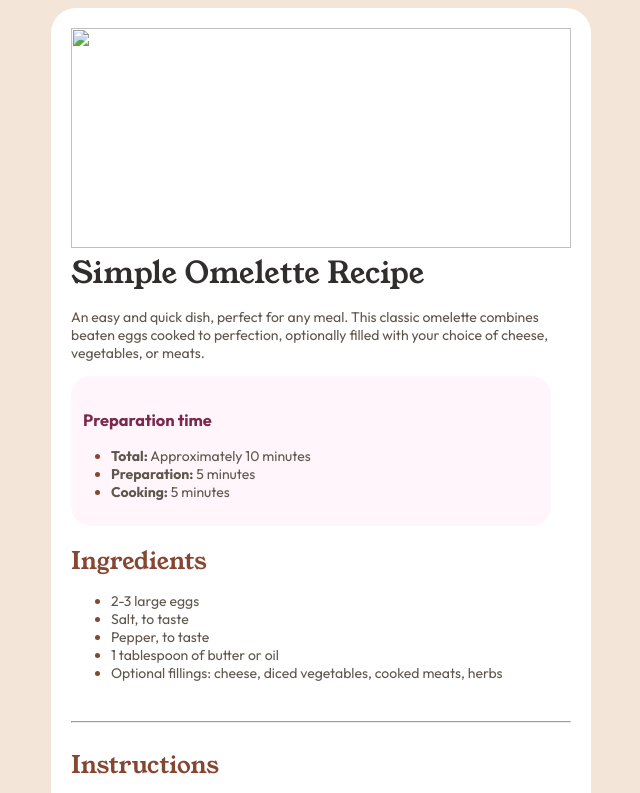
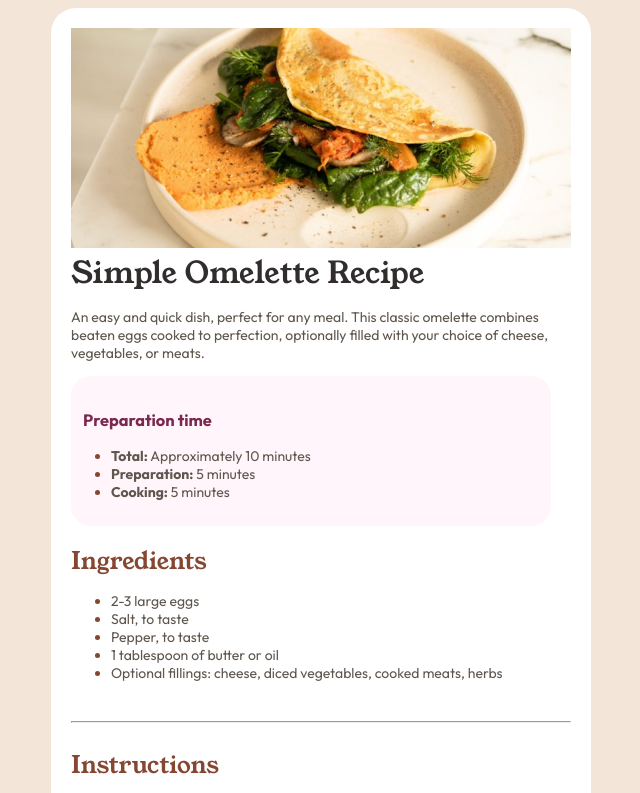
Before and after one commit to aayrt4/omelette_recipe, a plain HTML site: page Recipe/index.html in a window 1280 px wide. Shown: the top 793 px of the page, without its empty margins (189-829 px from the left). Drawn offline with Linux system fonts and the light colour scheme.

Commit message:
Update index.html

```diff
--- a/Recipe/index.html
+++ b/Recipe/index.html
@@ -11,9 +11,6 @@
   <link href="https://fonts.googleapis.com/css2?family=Young+Serif&display=swap" rel="stylesheet">
 
 
-  <link rel="icon" type="image/png" sizes="32x32" href="./assets/images/favicon-32x32.png">
-
-
   <title>Frontend Mentor | Recipe page</title>
 
 </head>
@@ -21,7 +18,7 @@
   <div style="width: 800px; margin:0 auto;">
 <div class="header">
   <div id="rcorners1">
-    <img src="Recipe/styles/image-omelette.jpeg"width="500"
+    <img src="https://github.com/aayrt4/omelette_recipe/blob/main/Recipe/styles/image-omelette.jpeg"width="500"
     height="220" />
    <div class="attribution">Simple Omelette Recipe</div>
    <p>
```
